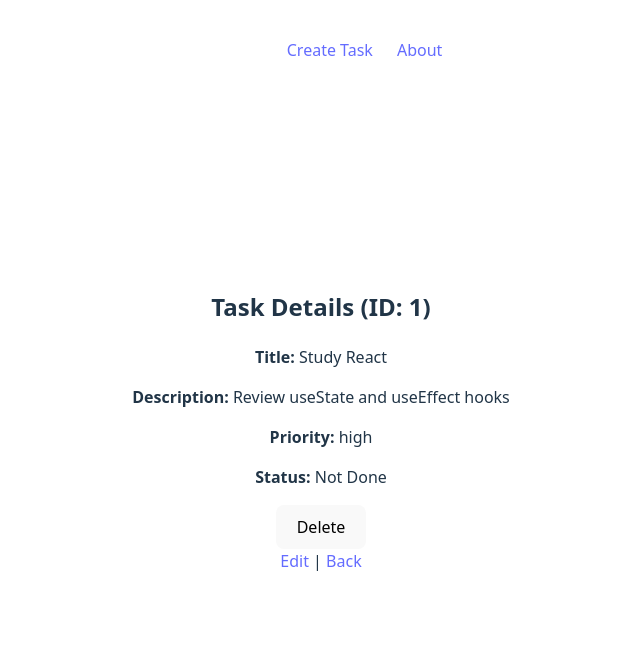
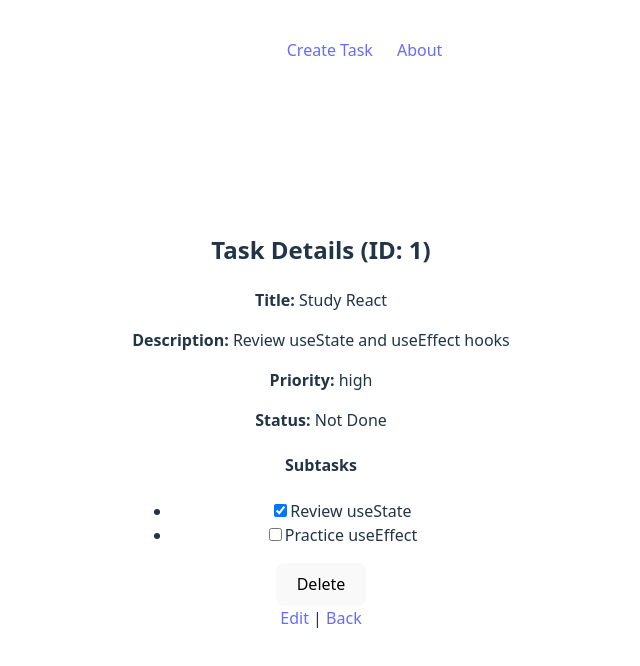
Before and after one commit to bdof2001/react-api-json, a React (Vite) app: page /tasks/1 in a window 1280 px wide. Shown: the top 666 px of the page, without its empty margins (319-959 px from the left). Built offline with nearby package versions, Linux system fonts and the light colour scheme; data requests are answered from the project's data file.

Commit message:
Display subtasks inside TaskPage

```diff
--- a/api/db.json
+++ b/api/db.json
@@ -10,7 +10,7 @@
         {
           "id": 1,
           "title": "Review useState",
-          "done": false
+          "done": true
         },
         {
           "id": 2,
--- a/package.json
+++ b/package.json
@@ -24,6 +24,6 @@
     "eslint-plugin-react-hooks": "^5.2.0",
     "eslint-plugin-react-refresh": "^0.4.19",
     "globals": "^16.0.0",
-    "vite": "^6.3.3"
+    "vite": "^6.3.4"
   }
 }
--- a/src/components/Task.jsx
+++ b/src/components/Task.jsx
@@ -45,7 +45,7 @@ function Task({ task }) {
       <Link to={`/tasks/${task.id}`}>
         {task.title}
       </Link>
-      {isDone && <span> ✅</span>}
+      {isDone}
     </li>
   );
 }
--- a/src/pages/TaskPage.jsx
+++ b/src/pages/TaskPage.jsx
@@ -33,6 +33,25 @@ function TaskPage() {
       <p><strong>Priority:</strong> {task.priority}</p>
       <p><strong>Status:</strong> {task.done ? "Done" : "Not Done"}</p>
 
+      {task.subtasks && task.subtasks.length > 0 && (
+        <div>
+          <h4>Subtasks</h4>
+          <ul>
+            {task.subtasks.map(subtask => (
+              <li key={subtask.id}>
+                <input
+                  type="checkbox"
+                  checked={subtask.done}
+                  readOnly
+                />
+                {subtask.title}
+              </li>
+            ))}
+          </ul>
+        </div>
+      )}
+
+
       <button onClick={deleteTask}>Delete</button>
       <br />
       <Link to={`/tasks/${taskId}/edit`}>Edit</Link> | <Link to="/tasks">Back</Link>
```
Also changed, not shown: src/components/TaskList.jsx (line endings or trailing spaces), 7 other files (tests, documents, lock files or other folders).
